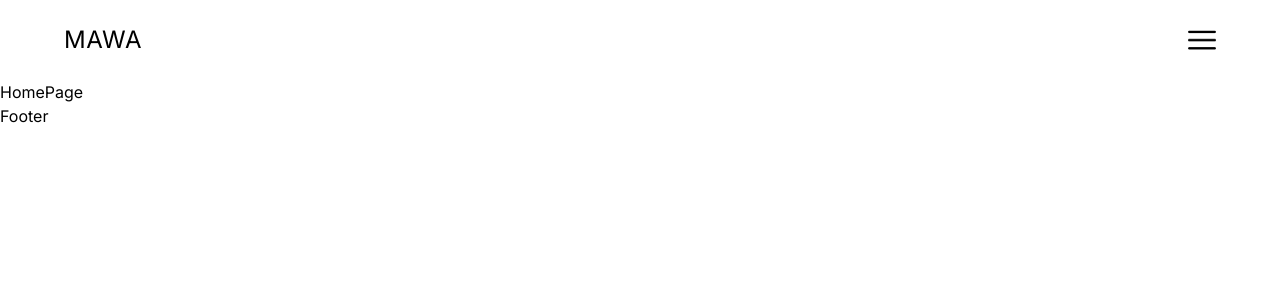
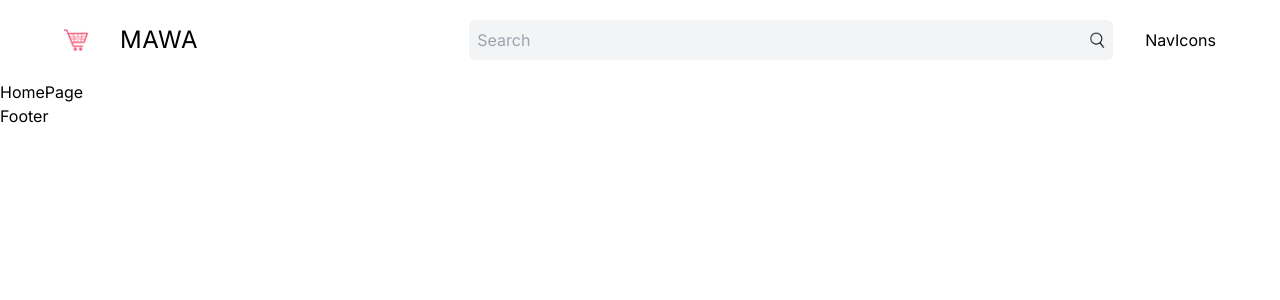
Before and after one commit to WaceraMercyThird/next-WIWI-Ecommerce, a Next.js app: page / in a window 1280 px wide. Shown: the top 300 px of the page. Built offline with nearby package versions, Linux system fonts and the light colour scheme.

Commit message:
Add Search Bar

```diff
--- a/src/app/layout.tsx
+++ b/src/app/layout.tsx
@@ -7,7 +7,7 @@
 const inter = Inter({ subsets: ["latin"] });
 
 export const metadata: Metadata = {
-  title: "Lama Dev E-Commerce Application",
+  title: "MAWA Dev E-Commerce Application",
   description: "A complete e-commerce application with Next.js and Wix",
 };
 
--- a/src/components/Navbar.tsx
+++ b/src/components/Navbar.tsx
@@ -1,11 +1,14 @@
 import Link from "next/link"
 import Menu from "./Menu"
+import Image from "next/image"
+import SearchBar from "./SearchBar"
+import NavIcons from "./Navicons"
 
 const Navbar = () => {
     return (
         <div className="h-20 px-4 md:px-8 lg:px-16 xl:32 2xl:px-64 relative">
             {/* Modile */}
-            <div className="h-full flex items-center justify-between">
+            <div className="h-full flex items-center justify-between md:hidden">
             <Link href="/">
             <div className="text-2xl tracking-wide">MAWA</div>
             </Link>
@@ -13,11 +16,19 @@
             </div>
 
             {/* BIGGER SCREEN */}
-            <div className="hidden md:flex items-center justify-between h-full">
+            <div className="hidden md:flex items-center justify-between gap-8  h-full">
                 {/*LEFT*/}
-                <div className=""></div>
+                <div className="w-1/3">
+                <Link href="/" className="flex items-center gap-8">
+                <Image src="/logo.png" alt="Logo" width={24} height={24}/>
+                <div className="text-2xl tracking-wide">MAWA</div>
+                </Link>
+                </div>
                 {/*RIGHT */}
-                <div className=""></div>
+                <div className="w-2/3 flex items-center justify-between gap-8">
+                <SearchBar/>
+                <NavIcons/>
+                </div>
             </div>
 
         </div>
--- /dev/null
+++ b/src/components/Navicons.tsx
@@ -0,0 +1,9 @@
+"use client"
+
+const NavIcons = () => {
+    return (
+        <div className="">NavIcons</div>
+    )
+}
+
+export default NavIcons
--- /dev/null
+++ b/src/components/SearchBar.tsx
@@ -0,0 +1,32 @@
+"use client"
+
+import Image from "next/image"
+import { useRouter } from "next/navigation"
+import React from "react"
+
+const SearchBar = () => {
+
+    const router = useRouter();
+
+    const handleSearch = (e: React.FormEvent<HTMLFormElement>)=>{
+        e.preventDefault;
+        const formData = new FormData(e.currentTarget);
+        const name = formData.get("name") as string;
+
+        if(name){
+            router.push(`/list?name=${name}`);
+        };
+    }
+
+
+    return (
+        <form className=" flex items-center justify-between gap-4 bg-gray-100 p-2 rounded-md flex-1" onSubmit={handleSearch}>
+            <input type="text" name="name" placeholder="Search" className="flex-1 bg-transparent outline-none"/>
+            <button className="cursor-pointer">
+                <Image src="/search.png" alt="" width={16} height={16}/>
+            </button>
+        </form>
+    )
+}
+
+export default SearchBar
```
